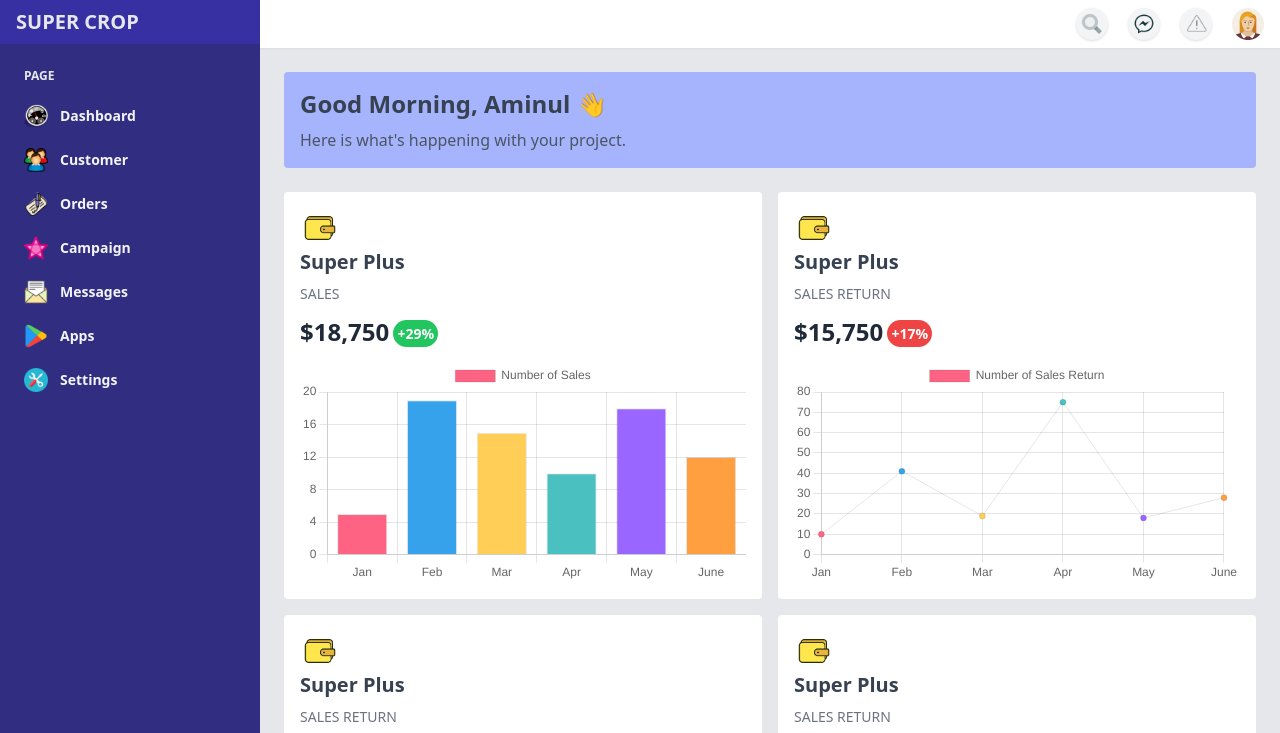
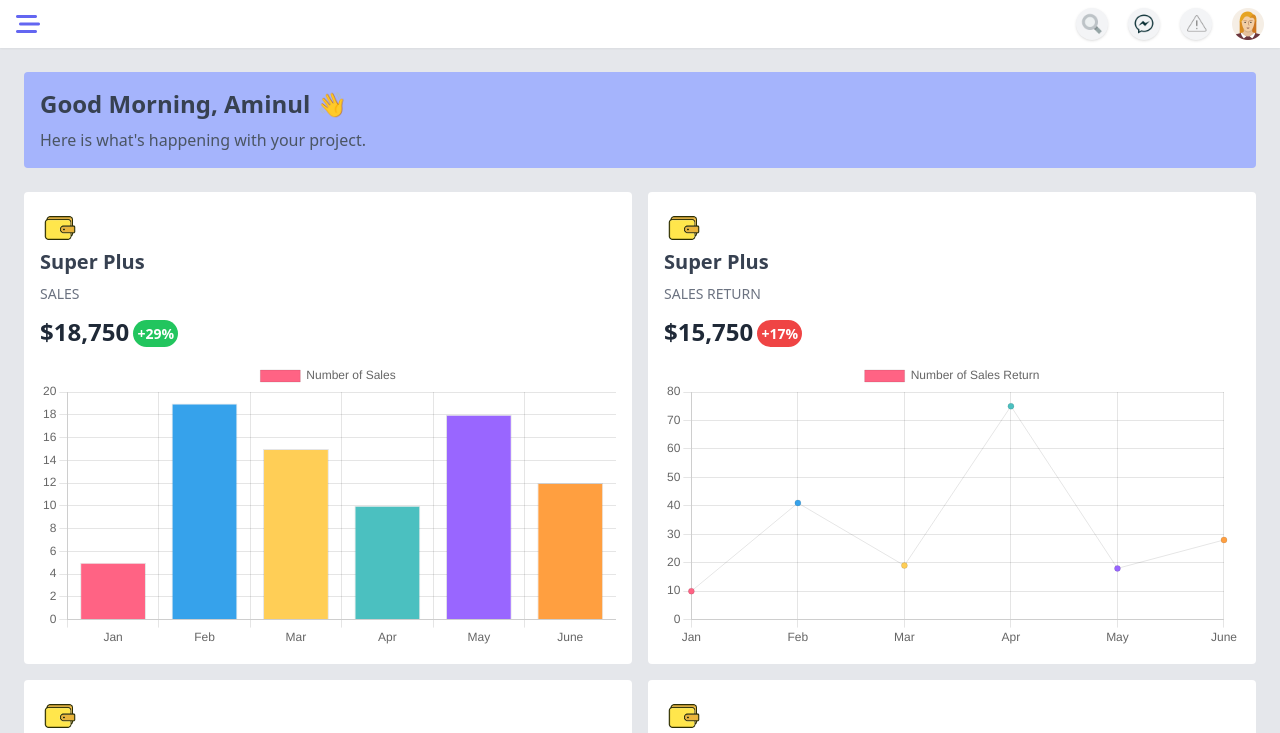
Before and after one commit to aminulds/tailwind-dashboard, a website: page public/index.html in a window 1280 px wide. Shown: the top 733 px of the page. Drawn offline with nearby package versions, Linux system fonts and the light colour scheme.

Commit message:
menu issue fixed

```diff
--- a/public/index.html
+++ b/public/index.html
@@ -7,6 +7,9 @@
         <meta name="viewport" content="width=device-width, initial-scale=1.0">
         <title>Dashboard with Tailwindcss</title>
 
+        <!-- Favicon -->
+        <link rel="shortcut icon" href="images/favicon.png" type="image/x-icon">
+
         <!-- Icons -->
         <link rel="stylesheet" href="https://cdnjs.cloudflare.com/ajax/libs/font-awesome/6.4.0/css/all.min.css" integrity="sha512-iecdLmaskl7CVkqkXNQ/ZH/XLlvWZOJyj7Yy7tcenmpD1ypASozpmT/E0iPtmFIB46ZmdtAc9eNBvH0H/ZpiBw==" crossorigin="anonymous" referrerpolicy="no-referrer" />
 
@@ -15,14 +18,14 @@
     </head>
 
     <body class="bg-gray-200">
-        <div class="flex flex-wrap">
+        <div class="relative flex flex-wrap">
             <!-- Sidebar -->
-            <aside id="sidebar" class="bg-indigo-900 min-h-screen min-w-[260px] hidden md:block">
+            <aside id="sidebar" class="bg-indigo-900 h-auto min-w-[260px] mt-12 hidden">
                 <!-- Logo -->
                 <div class="px-4 py-2 bg-indigo-800 flex items-center justify-between">
                     <div class=" text-xl font-bold text-gray-200 uppercase ">Super Crop</div>
 
-                    <button id="closeButton" class="text-red-500 text-2xl md:hidden">
+                    <button id="closeButton" class="text-red-500 text-2xl">
                         <i class="fa-solid fa-xmark"></i>
                     </button>
                 </div>
@@ -75,9 +78,9 @@
             <!-- Main content -->
             <main class="flex-1">
                 <!-- Topbar Menu -->
-                <nav class="flex items-center justify-between bg-white shadow-sm px-4 py-2 md:justify-end">
+                <nav id="topMenu" class="fixed w-full flex items-center justify-between bg-white shadow-sm px-4 py-2">
                     <!-- Sidebar Toggler Button -->
-                    <button id="menuToogler" class="text-indigo-500 text-2xl md:hidden">
+                    <button id="menuToogler" class="text-indigo-500 text-2xl">
                         <i class="fa-solid fa-bars-staggered"></i>
                     </button>
 
@@ -101,7 +104,7 @@
                 </nav>
 
                 <!-- Main Content Wraper -->
-                <div class="m-6">
+                <div class="m-6 mt-[72px]">
                     <!-- Welcome Banner -->
                     <div class="bg-indigo-300 p-4 mb-6 rounded">
                         <h3 class="text-2xl mb-2 font-bold text-gray-700">Good Morning, Aminul 👋</h3>
--- a/public/js/index.js
+++ b/public/js/index.js
@@ -1,12 +1,15 @@
 const sidebar = document.getElementById('sidebar')
 const menuToogler = document.getElementById('menuToogler')
 const closeButton = document.getElementById('closeButton')
+const topMenu = document.getElementById('topMenu')
 
 
 const menuToogle = () => {
     sidebar.classList.toggle('block')
     sidebar.classList.toggle('hidden')
+    sidebar.classList.toggle('fixed')
 }
+
 
 menuToogler.addEventListener('click', menuToogle)
 closeButton.addEventListener('click', menuToogle)
```
Also changed, not shown: public/css/style.css, public/images/favicon.png (added).
